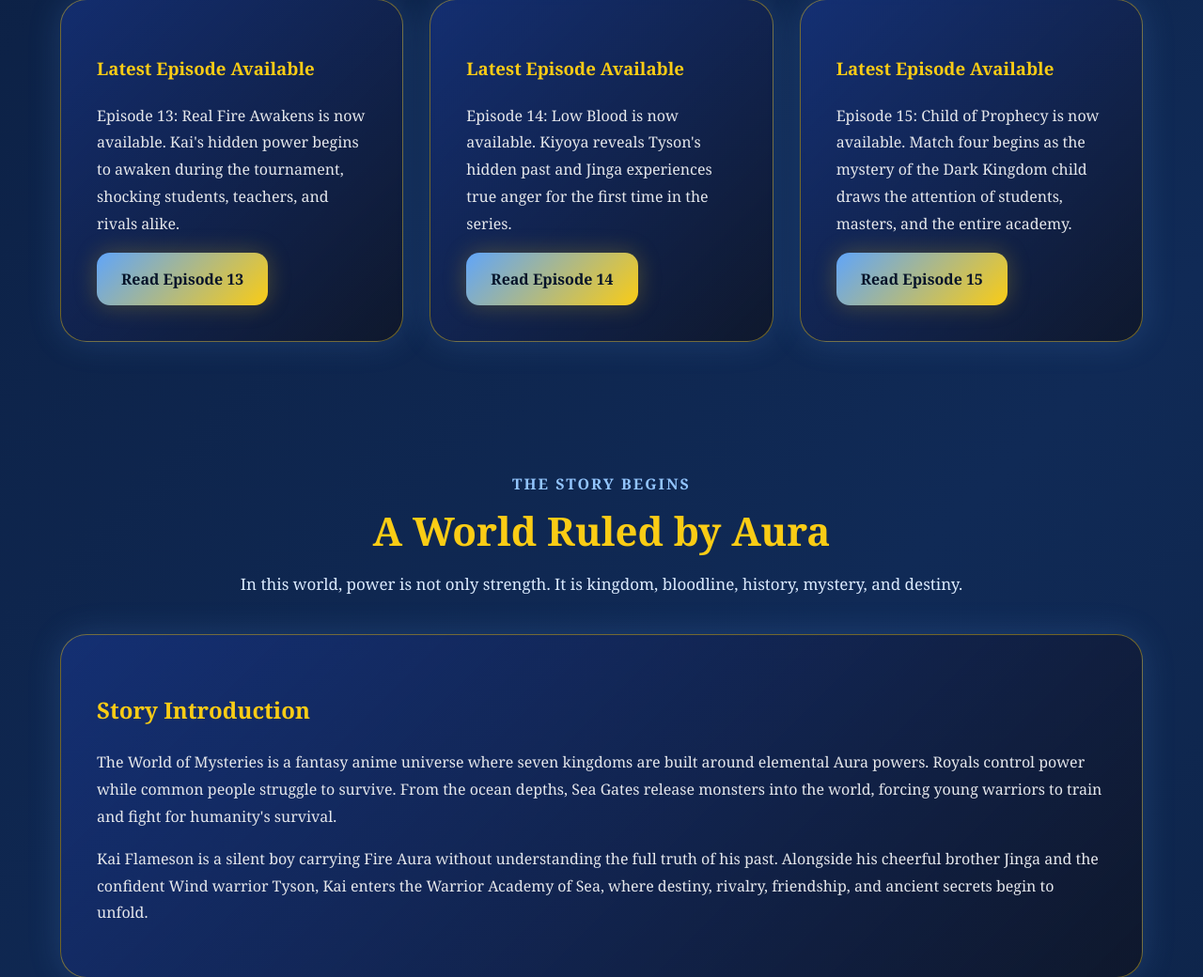
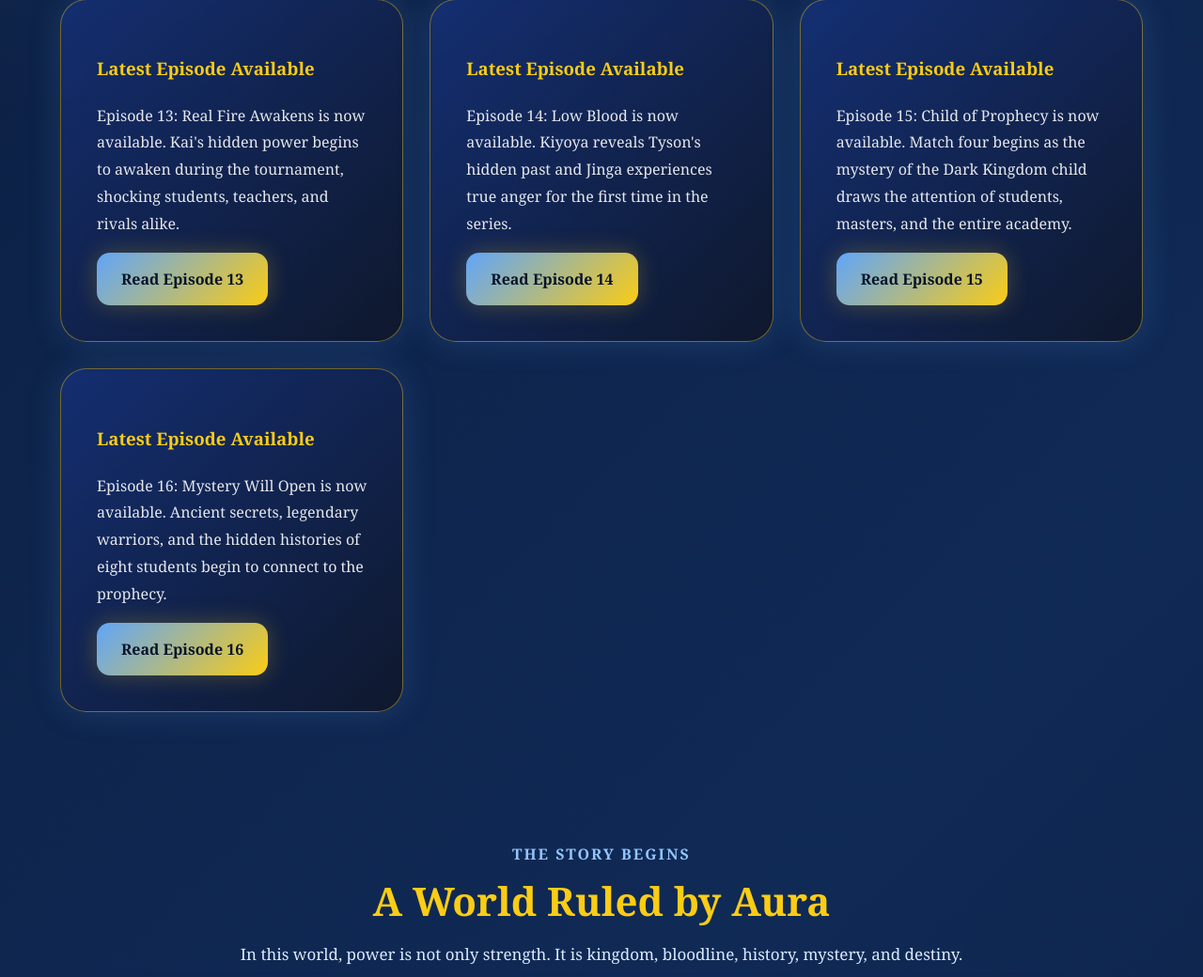
Before and after one commit to infinityaiworld001-cmd/my_world, a Flask app: page / in a window 1280 px wide. Shown: the part 2361-3401 px from the top of the page at 94% size. Run offline with Flask 3, Linux system fonts and the light colour scheme.

Commit message:
Update index.html

```diff
--- a/templates/index.html
+++ b/templates/index.html
@@ -340,6 +340,20 @@
     </a>
 </div>
 
+        <div class="story-box">
+    <h3>Latest Episode Available</h3>
+
+    <p>
+        Episode 16: Mystery Will Open is now available.
+        Ancient secrets, legendary warriors, and the hidden histories
+        of eight students begin to connect to the prophecy.
+    </p>
+
+    <a href="/manga/episode-16/1" class="btn">
+        Read Episode 16
+    </a>
+</div>
+
     </div>
 </section>
 
```
